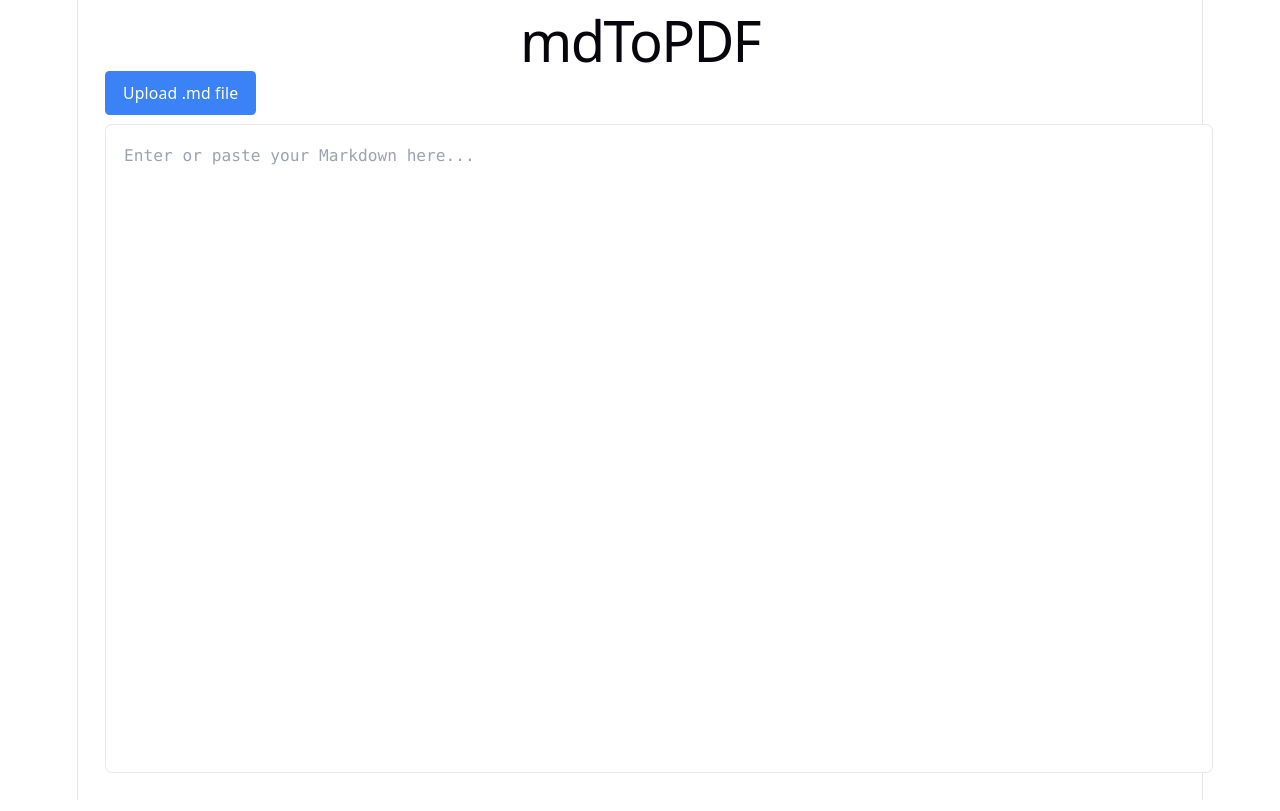
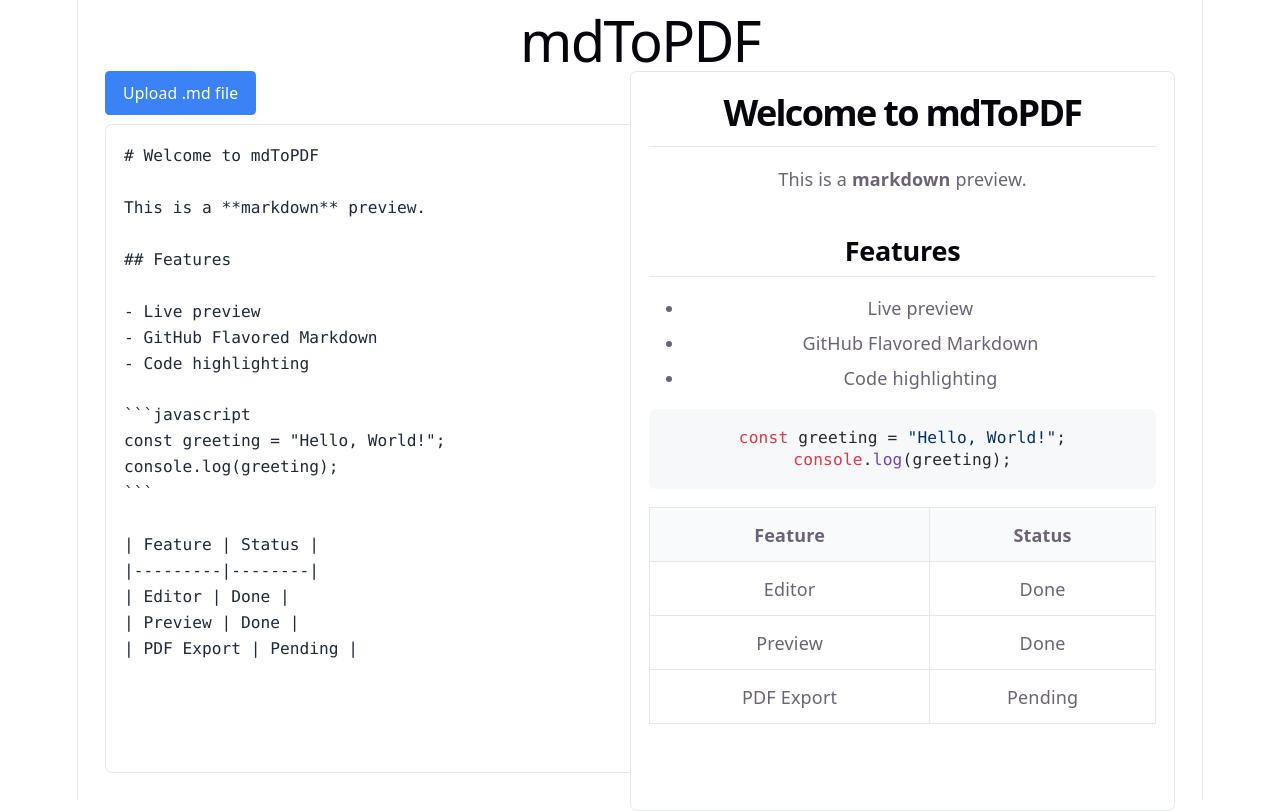
Before and after one commit to NihalMohan04/mdtopdf, a React (Vite) app: page / in a window 1280 px wide. Built offline with nearby package versions, Linux system fonts and the light colour scheme.

Commit message:
Integrate Preview component with side-by-side layout

```diff
--- a/src/App.css
+++ b/src/App.css
@@ -9,3 +9,15 @@
 .app h1 {
   margin: 0 0 var(--spacing-md, 1rem) 0;
 }
+
+.container {
+  display: flex;
+  gap: var(--spacing-md, 1rem);
+  flex: 1;
+  min-height: 0;
+}
+
+.container > * {
+  flex: 1;
+  min-width: 0;
+}
--- a/src/App.jsx
+++ b/src/App.jsx
@@ -1,14 +1,38 @@
 import { useState } from 'react';
 import { Editor } from './components/Editor';
+import { Preview } from './components/Preview';
 import './App.css';
 
 function App() {
-  const [markdown, setMarkdown] = useState('');
+  const [markdown, setMarkdown] = useState(`# Welcome to mdToPDF
+
+This is a **markdown** preview.
+
+## Features
+
+- Live preview
+- GitHub Flavored Markdown
+- Code highlighting
+
+\`\`\`javascript
+const greeting = "Hello, World!";
+console.log(greeting);
+\`\`\`
+
+| Feature | Status |
+|---------|--------|
+| Editor | Done |
+| Preview | Done |
+| PDF Export | Pending |
+`);
 
   return (
     <div className="app">
       <h1>mdToPDF</h1>
-      <Editor content={markdown} onContentChange={setMarkdown} />
+      <div className="container">
+        <Editor content={markdown} onContentChange={setMarkdown} />
+        <Preview content={markdown} />
+      </div>
     </div>
   );
 }
```
